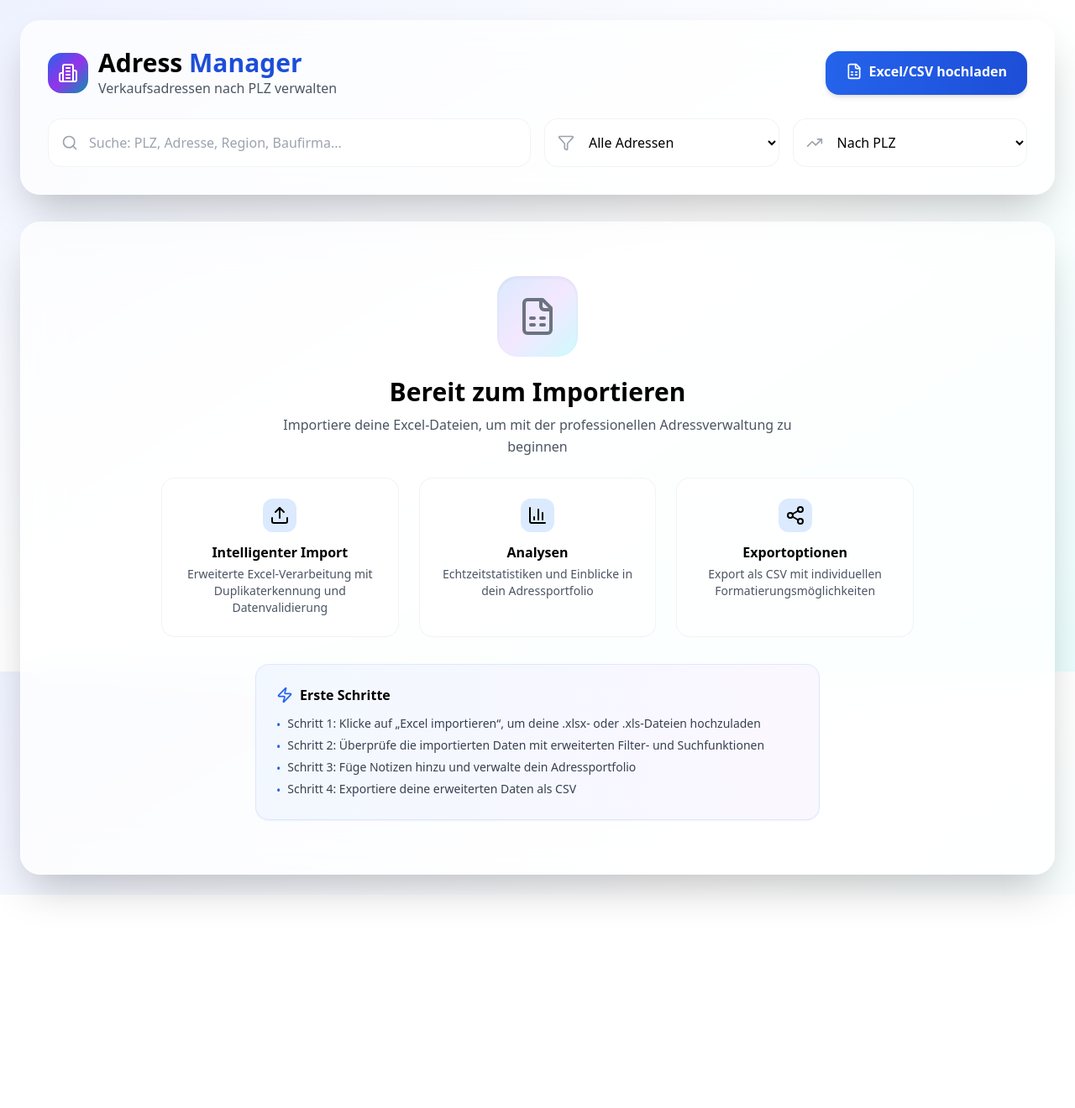
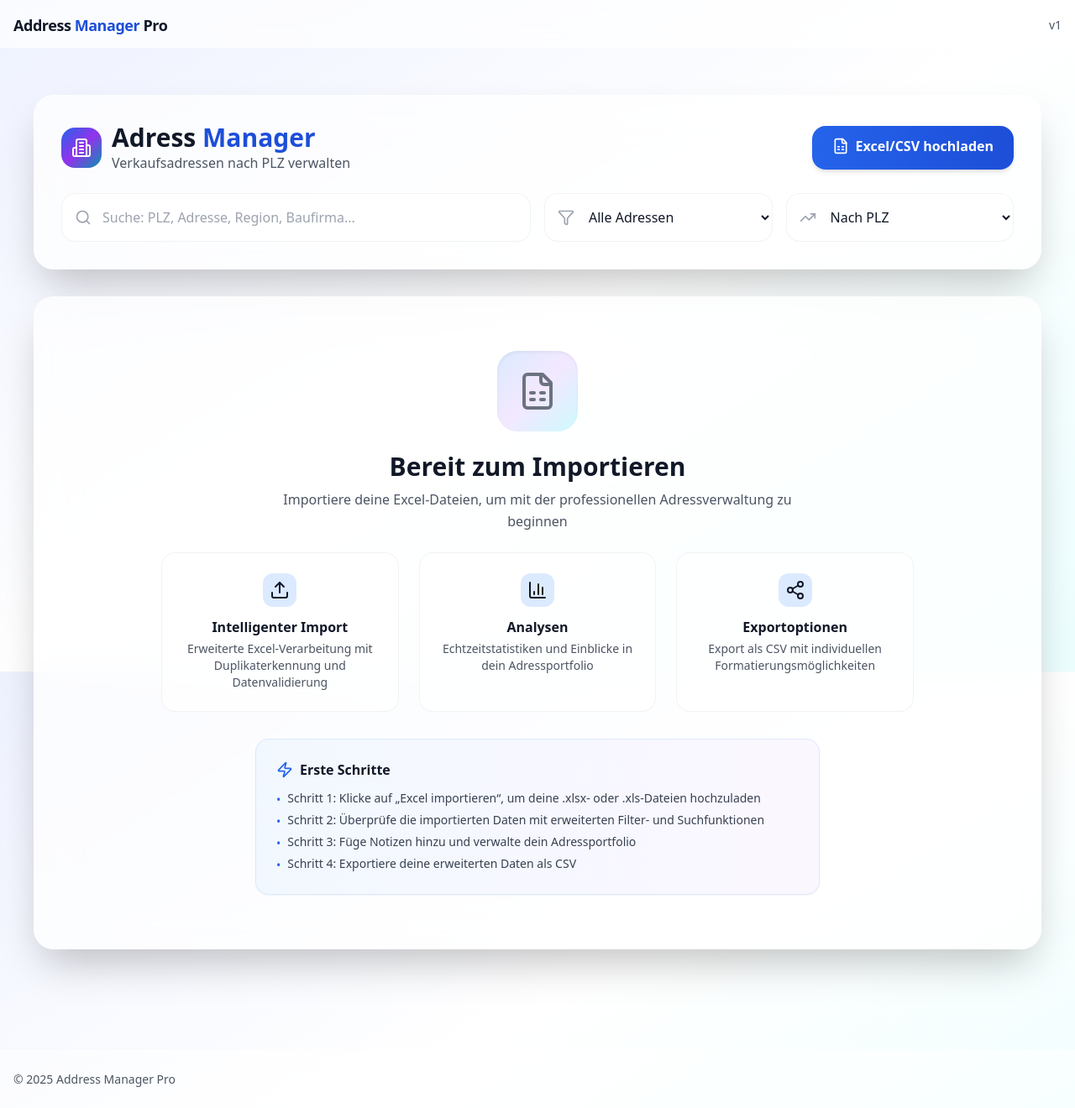
Before and after one commit to Yaro-bit/address-manager-pro, a Next.js app: page / in a window 1280 px wide. Shown: the whole page at 84% size. Before the commit the page ends 1066 px from the top, so only its background shows below. Built offline with nearby package versions, Linux system fonts and the light colour scheme.

Commit message:
Update layout.tsx

```diff
--- a/app/layout.tsx
+++ b/app/layout.tsx
@@ -1,16 +1,47 @@
 // app/layout.tsx
 import './globals.css';
+import type { ReactNode } from 'react';
 
 export const metadata = {
   title: 'Address Manager Pro',
   description: 'Excel-powered address portfolio management',
 };
 
-export default function RootLayout({ children }: { children: React.ReactNode }) {
+// iPad-friendly viewport (App Router supports exporting viewport)
+export const viewport = {
+  width: 'device-width',
+  initialScale: 1,
+  maximumScale: 1,
+  userScalable: false,
+  viewportFit: 'cover',
+};
+
+export default function RootLayout({ children }: { children: ReactNode }) {
   return (
-    <html lang="en">
-      <body className="min-h-screen bg-gradient-to-br from-indigo-50 via-white to-cyan-50">
-        {children}
+    <html lang="en" className="h-full">
+      <body className="min-h-screen bg-gradient-to-br from-indigo-50 via-white to-cyan-50 text-gray-900 antialiased">
+        <header
+          className="sticky top-0 z-40 border-b border-white/60 bg-white/70 backdrop-blur-md"
+          // Respect iOS safe-area (works on iPad with notch)
+          style={{ paddingTop: 'calc(env(safe-area-inset-top) + 0.25rem)' }}
+        >
+          <div className="mx-auto px-4 py-3 flex items-center justify-between max-w-screen-lg md:max-w-screen-xl">
+            <div className="font-black tracking-tight text-lg">
+              Address <span className="text-blue-700">Manager</span> Pro
+            </div>
+            <div className="text-sm text-gray-600">v1</div>
+          </div>
+        </header>
+
+        <main className="mx-auto px-4 py-6 md:py-8 max-w-screen-lg md:max-w-screen-xl">
+          {children}
+        </main>
+
+        <footer className="mt-12 md:mt-16 border-t border-white/60 bg-white/40">
+          <div className="mx-auto px-4 py-6 text-sm text-gray-600 max-w-screen-lg md:max-w-screen-xl">
+            © {new Date().getFullYear()} Address Manager Pro
+          </div>
+        </footer>
       </body>
     </html>
   );
```
